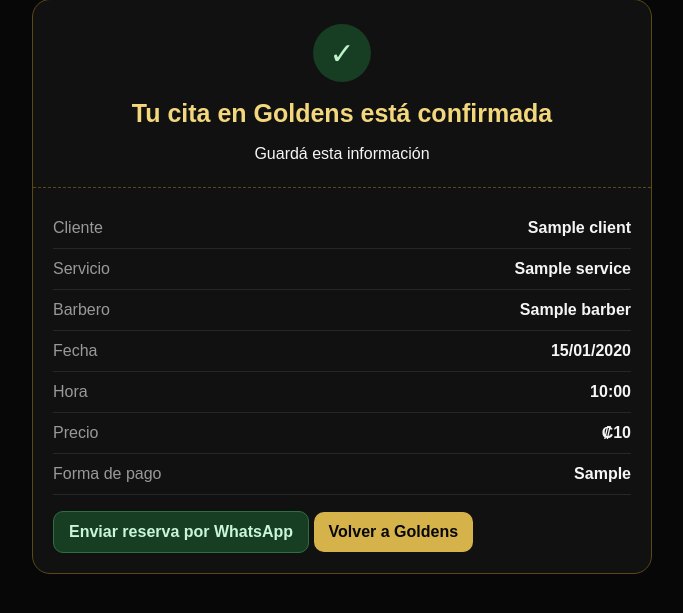
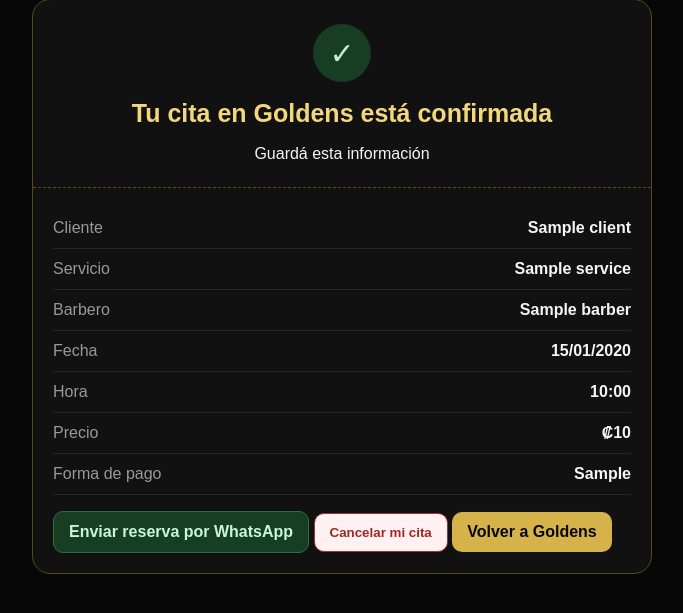
Before and after one commit to supervisor3-hash/goldens-pwa, a Flask app: template templates/ticket.html in a window 1280 px wide. Shown: the part 66-679 px from the top of the page, without its empty margins (298-981 px from the left). Run offline with Flask 3, Linux system fonts and the light colour scheme; the template is opened without the code that fills it: most values are stand-ins (such as "Sample title", 1, 10 or a date in 2020); some libraries are stand-ins or nearby versions.

Commit message:
Show client cancel button after booking

```diff
--- a/templates/ticket.html
+++ b/templates/ticket.html
@@ -9,5 +9,10 @@ body{margin:0;background:#070707;color:#f5f5f5;font-family:Arial,sans-serif}.wra
 <div class="row"><span>Precio</span><strong>{{ap.price|money}}</strong></div>
 <div class="row"><span>Forma de pago</span><strong>{{ap.payment_method or "No indicado"}}</strong></div>
 {% if client_to_goldens %}<a class="btn green" target="_blank" href="{{client_to_goldens}}">Enviar reserva por WhatsApp</a>{% endif %}
+{% if cancel_url %}
+<form method="post" action="{{cancel_url}}" onsubmit="return confirm('¿Seguro que deseas cancelar esta cita?');" style="display:inline">
+<button class="btn" type="submit" style="background:#fff1f1;color:#a12626;border:1px solid #9e3434;cursor:pointer">Cancelar mi cita</button>
+</form>
+{% endif %}
 <a class="btn gold" href="/">Volver a Goldens</a>
 </div></div></div></body></html>
```
